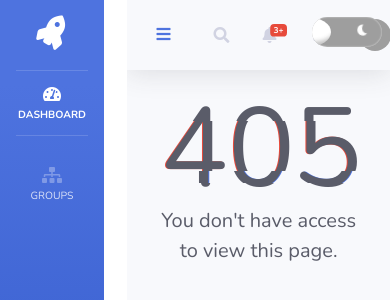
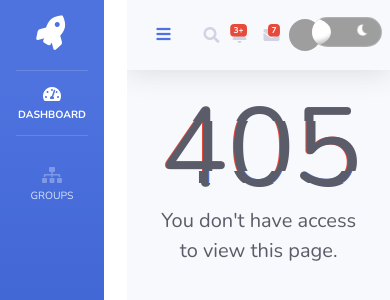
Before and after one commit to vigneshshettyin/Flask-Generate-Certificate, a Flask app: page /view/contacts in a window 390 px wide. Shown: the top 300 px of the page. Run offline with Flask 2, Linux system fonts and the light colour scheme; the visitor is signed in with stand-in values (Sample User, id 1); data comes from the database, SQL or seed files in the repository; some libraries are stand-ins or nearby versions; grey boxes are pictures that could not be loaded.

Commit message:
fix the responsive ness in mobile view

```diff
--- a/templates/layout.html
+++ b/templates/layout.html
@@ -60,6 +60,18 @@
     background-color: black;
     color: #fff;
 }
+/* On screens that are 992px or less, set the background color to blue */
+@media screen and (max-width: 992px) {
+
+    .navbar-expand .navbar-nav
+    {
+        margin-right: 20vw;
+    }
+    .topbar.navbar-light .navbar-nav .nav-item .nav-link
+    {
+        padding:2px;
+    }
+  }
 </style>
 </head>
 
```
